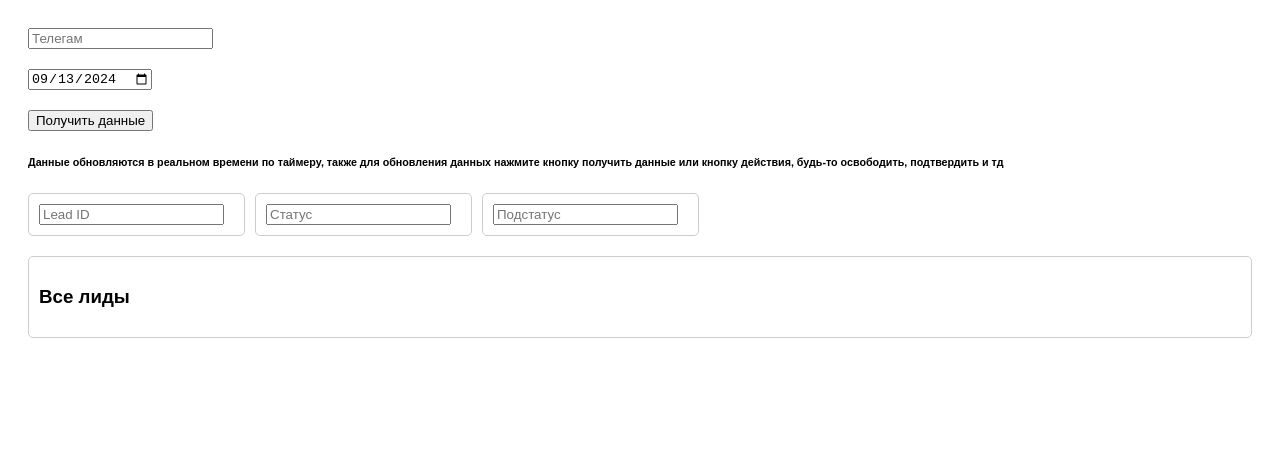
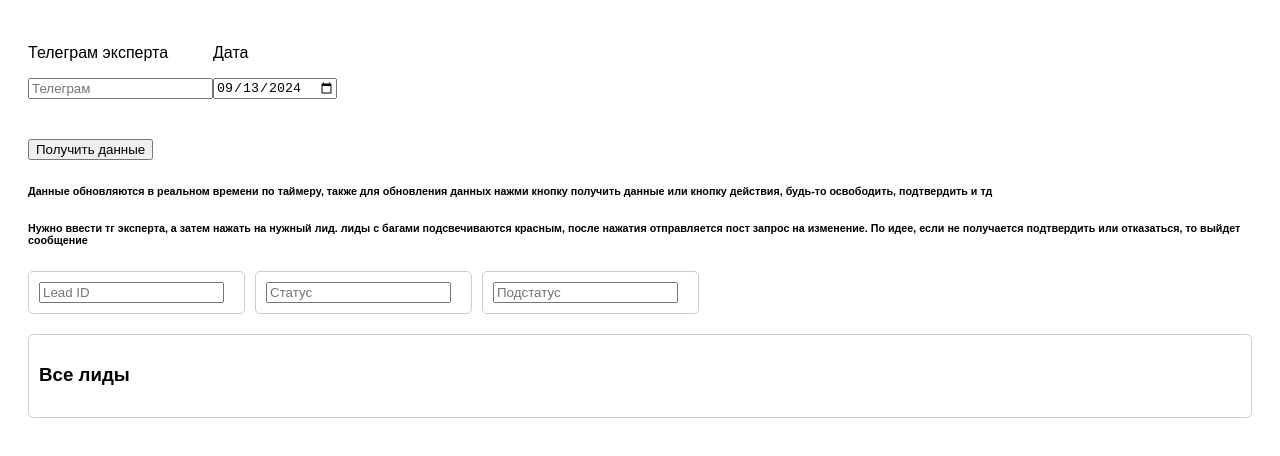
Before and after one commit to cclonner/urban-debug, a React (Create React App) app: page / in a window 1280 px wide. Shown: the top 456 px of the page. Built offline with nearby package versions, Linux system fonts and the light colour scheme.

Commit message:
ошибки, скрол

```diff
--- a/src/App.css
+++ b/src/App.css
@@ -7,6 +7,8 @@
 }
 
 .input-block {
+  display: flex;
+  flex-direction: row;
   margin-bottom: 20px;
 }
 
@@ -102,3 +104,10 @@
   border-radius: 4px;
   cursor: pointer;
 }
+
+.leads {
+  width: 100%;
+  height: 900px;
+  overflow-y: auto;
+  overflow-x: hidden;
+}
--- a/src/App.tsx
+++ b/src/App.tsx
@@ -263,12 +263,17 @@ function App() {
   return (
     <div className="App">
       <div className="input-block">
+      <label>
+        <p>Телеграм эксперта</p>
         <input
           type="text"
-          placeholder="Телегам"
+          placeholder="Телеграм"
           value={username}
           onChange={(e) => setUsername(e.target.value)}
         />
+      </label>
+      <label>
+        <p>Дата</p>
         <input
           type="date"
           data-date=""
@@ -276,10 +281,16 @@ function App() {
           value={date}
           onChange={(e) => setDate(e.target.value.split('').join(''))}
         />
+      </label>
+
+
+      </div>
+      <label>
         <button onClick={handleFetchData}>Получить данные</button>
         {isFetching && <p>Обновление через: {timer}</p>}
-      </div>
-      <h6>Данные обновляются в реальном времени по таймеру, также для обновления данных нажмите кнопку получить данные или кнопку действия, будь-то освободить, подтвердить и тд</h6>
+      </label>
+      <h6>Данные обновляются в реальном времени по таймеру, также для обновления данных нажми кнопку получить данные или кнопку действия, будь-то освободить, подтвердить и тд</h6>
+      <h6>Нужно ввести тг эксперта, а затем нажать на нужный лид. лиды с багами подсвечиваются красным, после нажатия отправляется пост запрос на изменение. По идее, если не получается подтвердить или отказаться, то выйдет сообщение</h6>
       <div className="function-block">
         <div className="function-item" style={{ backgroundColor: blockStatus.leadIdBlock }}>
           <input
@@ -315,9 +326,9 @@ function App() {
         ) : (
           <div>
             <h3>Все лиды</h3>
+            <h4>{formattedDateToFilter}</h4>
             {data && (
-              <div>
-                <h4>{formattedDateToFilter}</h4>
+              <div className="leads">
                 {renderLeads(filterLeads(filterLeadsByCurrentDate(data)))}
               </div>
             )}
```
